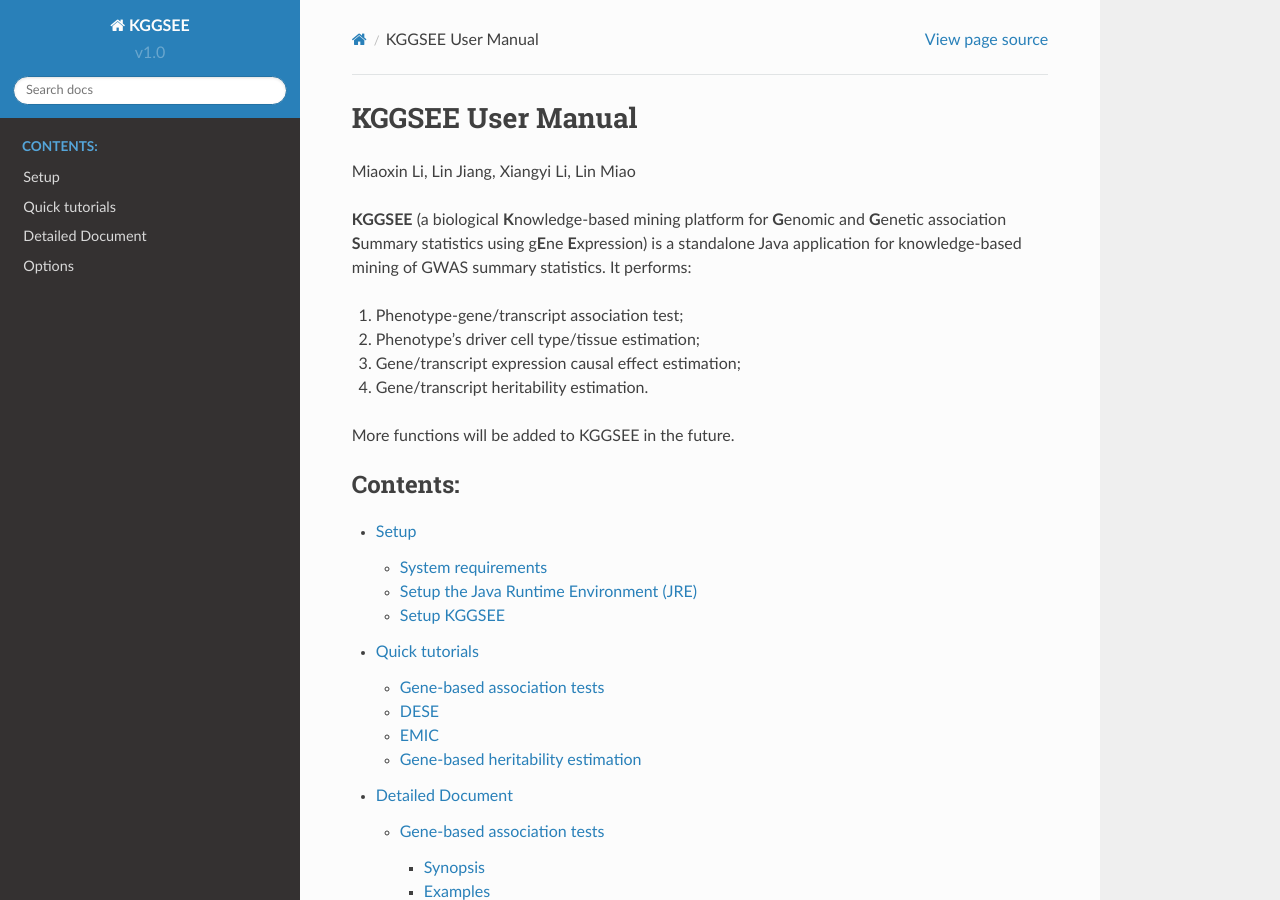
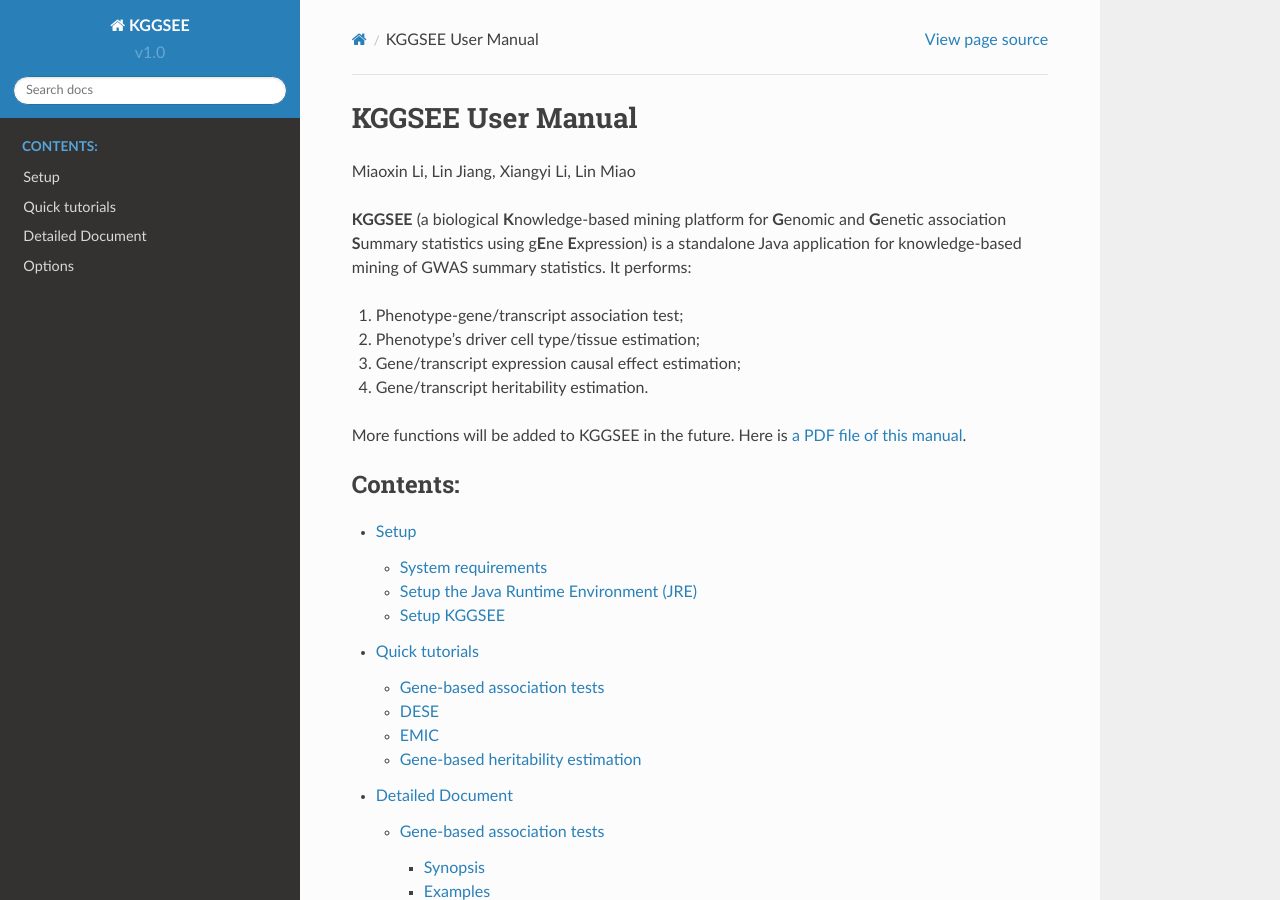
Before and after one commit to pmglab/KGGSEE, a Sphinx documentation site: the page built from doc/source/index.rst, in a window 1280 px wide and 900 px high. Built offline with Sphinx 7.4.7 and the Read the Docs theme 2.0.0, drawn with Linux system fonts in a browser that asks for light colours.

Commit message:
Update index.rst

```diff
--- a/doc/source/index.rst
+++ b/doc/source/index.rst
@@ -11,7 +11,7 @@ Miaoxin Li, Lin Jiang, Xiangyi Li, Lin Miao
 3. Gene/transcript expression causal effect estimation;
 4. Gene/transcript heritability estimation.
 
-More functions will be added to KGGSEE in the future.
+More functions will be added to KGGSEE in the future. Here is `a PDF file of this manual <https://github.com/pmglab/KGGSEE/blob/main/doc/KGGSEE_User_Manual.pdf>`_.
 
 .. toctree::
    :maxdepth: 4
```
